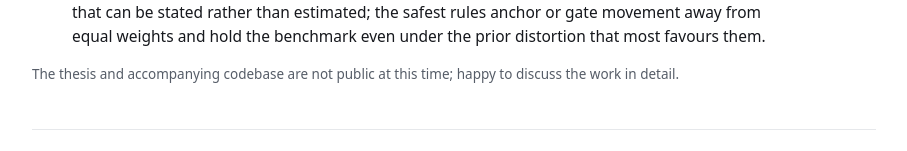
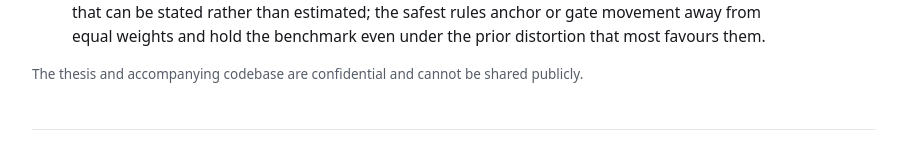
Before and after one commit to christopher-dybdahl/christopher-dybdahl.github.io, a plain HTML site: page projects/alpha-signal-combination.html in a window 1280 px wide. Shown: the part 863-1014 px from the top of the page, without its empty margins (186-1093 px from the left). Drawn offline with Linux system fonts and the light colour scheme.

Commit message:
Imperial thesis page: note the work is confidential

```diff
--- a/projects/alpha-signal-combination.html
+++ b/projects/alpha-signal-combination.html
@@ -52,7 +52,7 @@
       </ul>
 
       <p class="muted" style="font-size: 13.5px;">
-        The thesis and accompanying codebase are not public at this time; happy to discuss the work in detail.
+        The thesis and accompanying codebase are confidential and cannot be shared publicly.
       </p>
     </article>
 
```
